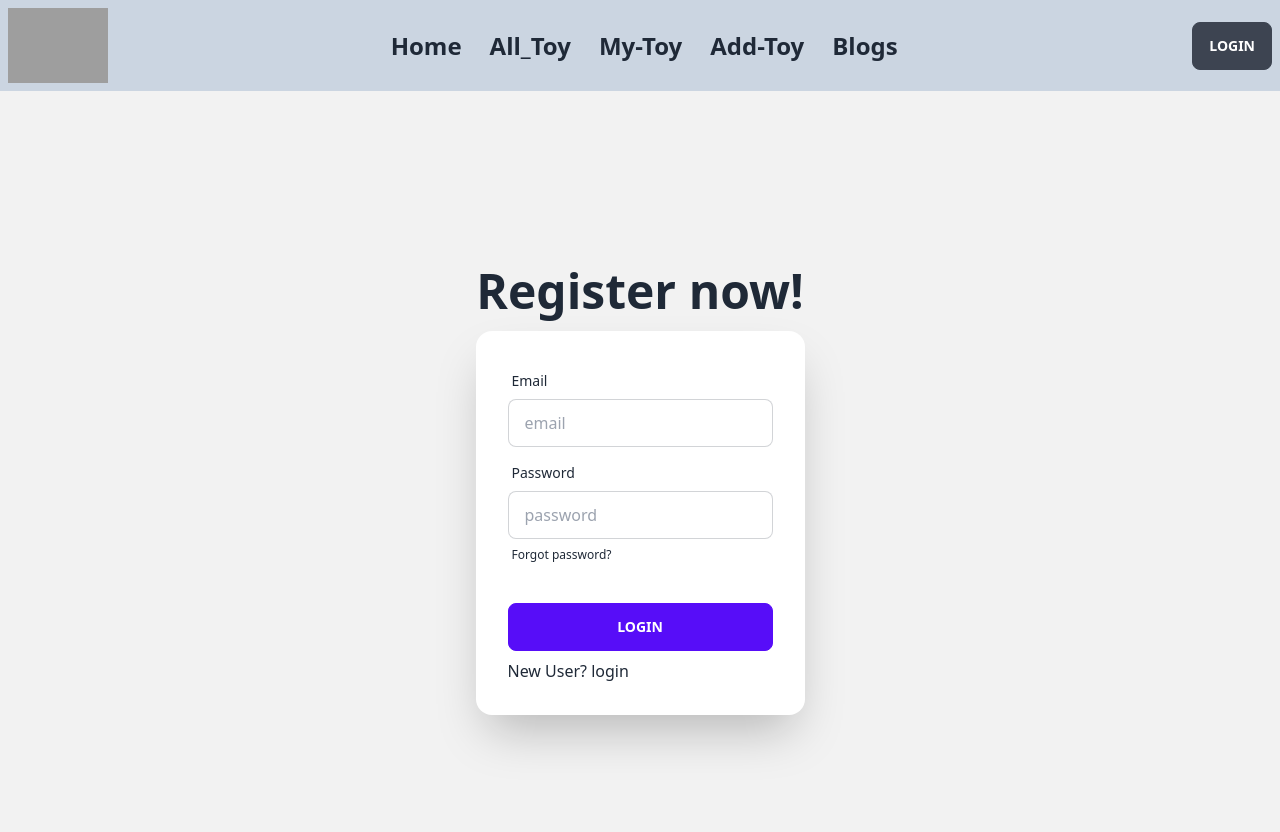
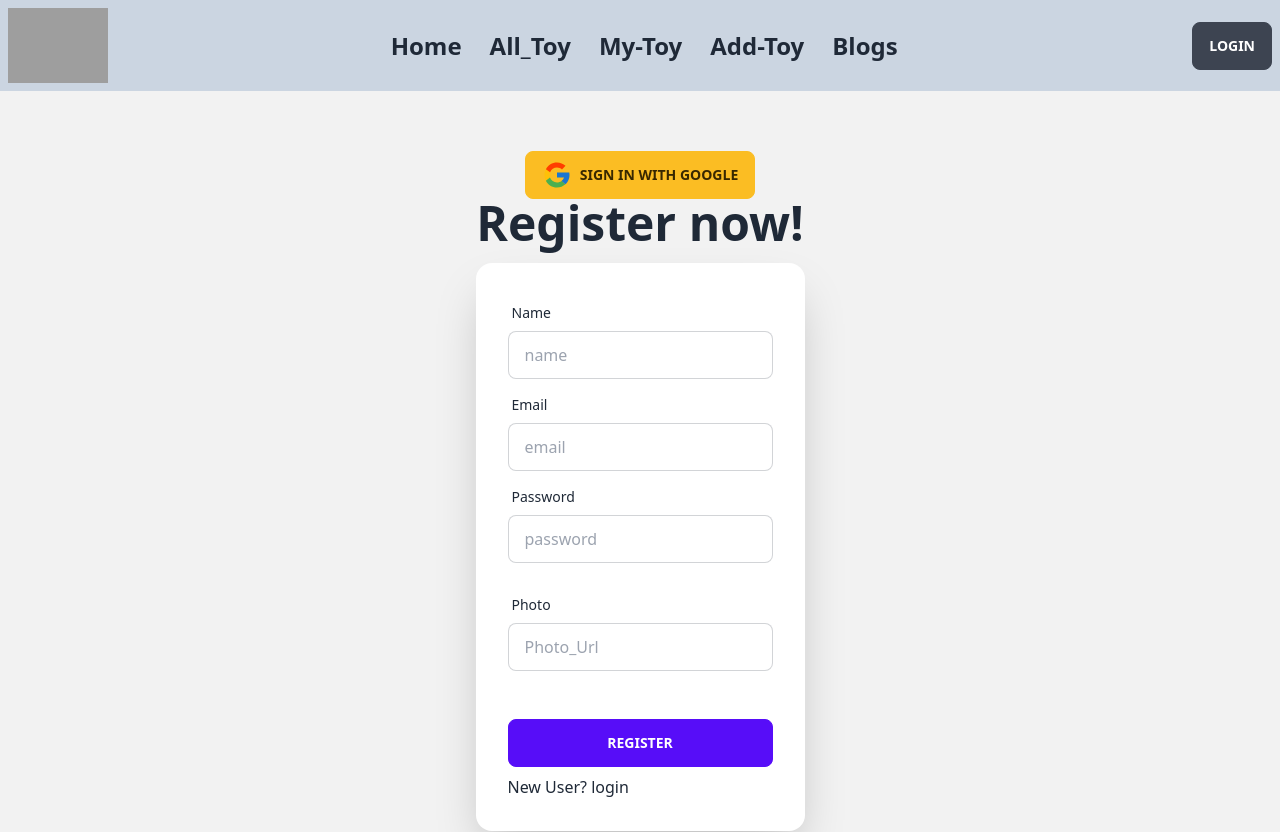
Before and after one commit to anirbanbanai/toy-market-client, a React (Vite) app: page /regi in a window 1280 px wide. Shown: the top 832 px of the page. Built offline with nearby package versions, Linux system fonts and the light colour scheme; grey boxes are pictures that could not be loaded.

Commit message:
banner added

```diff
--- a/package.json
+++ b/package.json
@@ -16,6 +16,7 @@
     "match-sorter": "^6.3.1",
     "react": "^18.2.0",
     "react-dom": "^18.2.0",
+    "react-icons": "^4.8.0",
     "react-router-dom": "^6.11.1",
     "sort-by": "^1.2.0"
   },
--- /dev/null
+++ b/src/Components/BannerSection.jsx
@@ -0,0 +1,39 @@
+
+const BannerSection = () => {
+    return (
+        <div>
+            <div className="carousel w-full">
+  <div id="slide1" className="carousel-item relative w-full">
+    <img src="https://i.ytimg.com/vi/l0w8WFkHBlQ/maxresdefault.jpg" className="w-full h-[450px]" />
+    <div className="absolute flex justify-between transform -translate-y-1/2 left-5 right-5 top-1/2">
+      <a href="#slide4" className="btn btn-circle">❮</a>
+      <a href="#slide2" className="btn btn-circle">❯</a>
+    </div>
+  </div>
+  <div id="slide2" className="carousel-item relative w-full">
+    <img src="https://previews.123rf.com/images/kravik93/kravik931804/kravik93180400097/99910500-the-child-is-worried-about-his-safety-in-a-toy-electric-car-and-fastens-himself-with-seat-belts.jpg" className="w-full h-[450px]" />
+    <div className="absolute flex justify-between transform -translate-y-1/2 left-5 right-5 top-1/2">
+      <a href="#slide1" className="btn btn-circle">❮</a>
+      <a href="#slide3" className="btn btn-circle">❯</a>
+    </div>
+  </div>
+  <div id="slide3" className="carousel-item relative w-full">
+    <img src="https://instamoz.com/images/d706b6ad8944076fcd36811cd1d7ebb5.jpg" className="w-full h-[450px]" />
+    <div className="absolute flex justify-between transform -translate-y-1/2 left-5 right-5 top-1/2">
+      <a href="#slide2" className="btn btn-circle">❮</a>
+      <a href="#slide4" className="btn btn-circle">❯</a>
+    </div>
+  </div>
+  <div id="slide4" className="carousel-item relative w-full">
+    <img src="https://previews.123rf.com/images/kravik93/kravik931804/kravik93180400095/99871254-amusement-park-a-funny-boy-rides-on-a-toy-electric-car-on-a-sunny-summer-day.jpg" className="w-full h-[450px]" />
+    <div className="absolute flex justify-between transform -translate-y-1/2 left-5 right-5 top-1/2">
+      <a href="#slide3" className="btn btn-circle">❮</a>
+      <a href="#slide1" className="btn btn-circle">❯</a>
+    </div>
+  </div>
+</div>
+        </div>
+    );
+};
+
+export default BannerSection;
--- a/src/Components/Home.jsx
+++ b/src/Components/Home.jsx
@@ -1,8 +1,9 @@
+import BannerSection from "./BannerSection";
 
 const Home = () => {
     return (
         <div>
-            <h5>This is Home</h5>
+            <BannerSection></BannerSection>
         </div>
     );
 };
--- a/src/Components/Login.jsx
+++ b/src/Components/Login.jsx
@@ -1,12 +1,13 @@
 import { useContext, useState } from 'react';
 import { Link } from 'react-router-dom'
 import { AuthContext } from './ProviderRouter';
+import { FcGoogle } from "react-icons/fc";
 
 const Login = () => {
     const [user, setUser] = useState('')
     const [sucess, setSuccess] = useState('')
 
-    const { loginUser } = useContext(AuthContext);
+    const { loginUser, googleLogin } = useContext(AuthContext);
 
     const handleSubmit = event => {
         event.preventDefault();
@@ -28,11 +29,25 @@ const Login = () => {
             })
     }
 
+    const GoogleLogin = () => {
+        googleLogin()
+        .then(result =>{
+            const user = result.user;
+            console.log(user)
+        })
+        .catch(error=>{
+
+                console.log(error.message)
+            }
+        )
+    }
+
     return (
         <div>
             <div className="hero min-h-screen bg-base-200">
                 <div className="hero-content flex-col ">
                     <div className="text-center ">
+                        <button onClick={GoogleLogin} className='btn btn-warning'><FcGoogle className='text-3xl mr-2' /> Sign in with Google</button>
                         <h1 className="text-5xl font-bold">Login now!</h1>
 
                     </div>
--- a/src/Components/ProviderRouter.jsx
+++ b/src/Components/ProviderRouter.jsx
@@ -1,9 +1,11 @@
 import { createContext, } from "react";
-import { createUserWithEmailAndPassword, getAuth, signInWithEmailAndPassword } from 'firebase/auth'
+import { GoogleAuthProvider, createUserWithEmailAndPassword, getAuth, signInWithEmailAndPassword, signInWithPopup } from 'firebase/auth'
 import { app } from "../../firebase.config";
 
 export const AuthContext = createContext(null);
 const auth = getAuth(app);
+
+const GoogleProvider = new GoogleAuthProvider()
 
 const ProviderRouter = ({ children }) => {
 
@@ -15,9 +17,14 @@ const ProviderRouter = ({ children }) => {
         return signInWithEmailAndPassword(auth, email, password)
     }
 
+    const googleLogin = ()=>{
+         return signInWithPopup(auth, GoogleProvider);
+    }
+
     const authInfo = {
         createUser,
         loginUser,
+        googleLogin,
     }
 
     return <AuthContext.Provider value={authInfo}>
--- a/src/Components/Register.jsx
+++ b/src/Components/Register.jsx
@@ -1,11 +1,12 @@
 import { useContext, useState } from 'react';
 import { Link } from 'react-router-dom'
 import { AuthContext } from './ProviderRouter';
+import { FcGoogle } from "react-icons/fc";
 
 const Register = () => {
     const [user, setUser] = useState('')
     const [sucess, setSuccess] = useState('')
-    const { createUser } = useContext(AuthContext);
+    const { createUser, googleLogin } = useContext(AuthContext);
 
     const handleSubmit = event => {
         event.preventDefault();
@@ -26,16 +27,37 @@ const Register = () => {
                 setUser(error.message)
             })
     }
+
+    const GoogleLogin = () => {
+        googleLogin()
+        .then(result =>{
+            const user = result.user;
+            console.log(user)
+        })
+        .catch(error=>{
+
+                console.log(error.message)
+            }
+        )
+    }
+
     return (
         <div>
             <div className="hero min-h-screen bg-base-200">
                 <div className="hero-content flex-col ">
                     <div className="text-center ">
+                    <button onClick={GoogleLogin} className='btn btn-warning'><FcGoogle className='text-3xl mr-2' /> Sign in with Google</button>
                         <h1 className="text-5xl font-bold">Register now!</h1>
 
                     </div>
                     <div className="card flex-shrink-0 w-full max-w-sm shadow-2xl bg-base-100">
                         <form onSubmit={handleSubmit} className="card-body">
+                            <div className="form-control">
+                                <label className="label">
+                                    <span className="label-text">Name</span>
+                                </label>
+                                <input type="text" name='name' placeholder="name" className="input input-bordered" />
+                            </div>
                             <div className="form-control">
                                 <label className="label">
                                     <span className="label-text">Email</span>
@@ -48,13 +70,24 @@ const Register = () => {
                                 </label>
                                 <input type="password" name='password' placeholder="password" className="input input-bordered" />
                                 <label className="label">
-                                    <a href="#" className="label-text-alt link link-hover">Forgot password?</a>
+
+                                </label>
+                                <h1 className='text-red-500'>{user}</h1>
+                                <h1 className='text-green-500'>{sucess}</h1>
+                            </div>
+                            <div className="form-control">
+                                <label className="label">
+                                    <span className="label-text">Photo</span>
+                                </label>
+                                <input type="text" name='photoUrl' placeholder="Photo_Url" className="input input-bordered" />
+                                <label className="label">
+
                                 </label>
                                 <h1 className='text-red-500'>{user}</h1>
                                 <h1 className='text-green-500'>{sucess}</h1>
                             </div>
                             <div className="form-control mt-6">
-                                <button className="btn btn-primary">Login</button>
+                                <button className="btn btn-primary">Register</button>
                             </div>
                             <h3>New User? <Link to='/login'>login</Link></h3>
                         </form>
```
Also changed, not shown: 1 other file (tests, documents, lock files or other folders).
